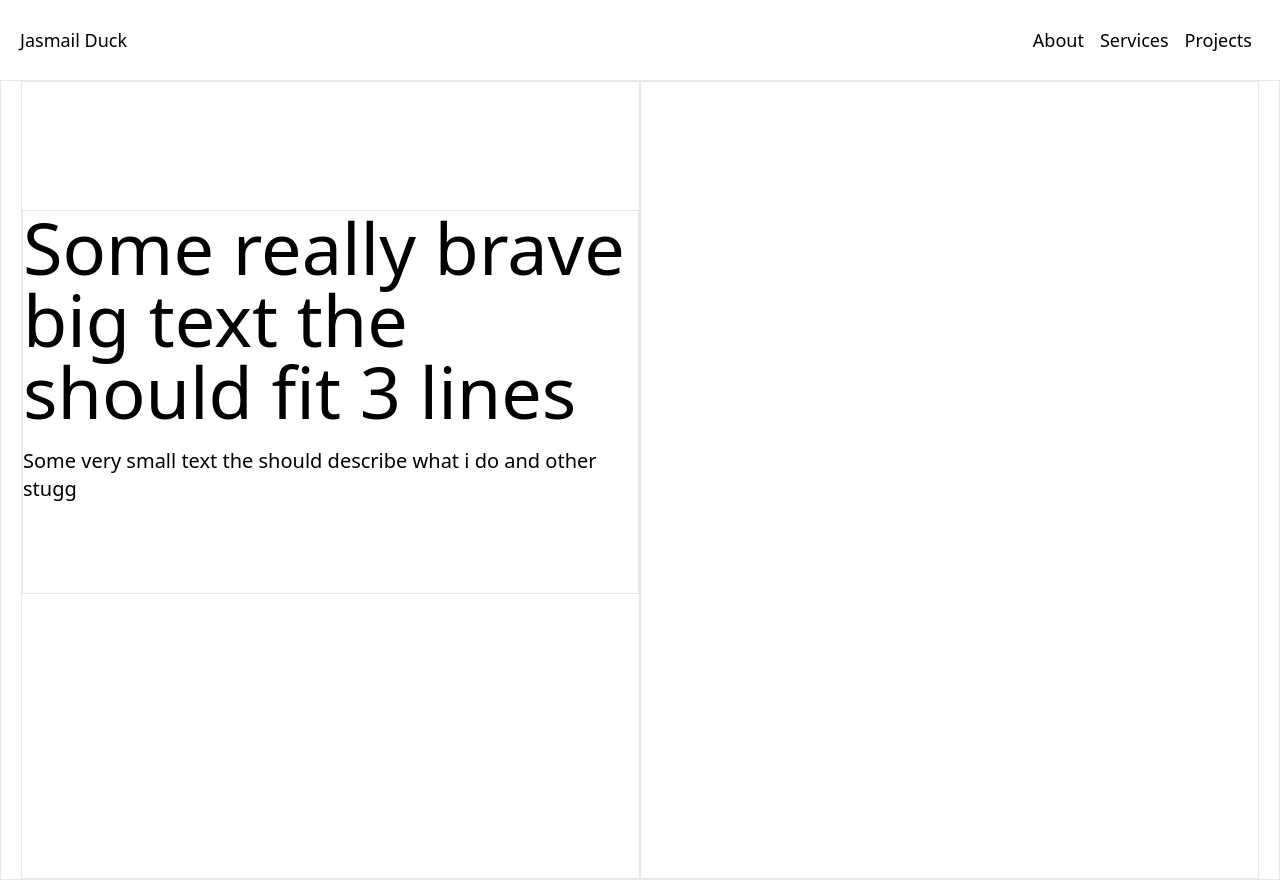
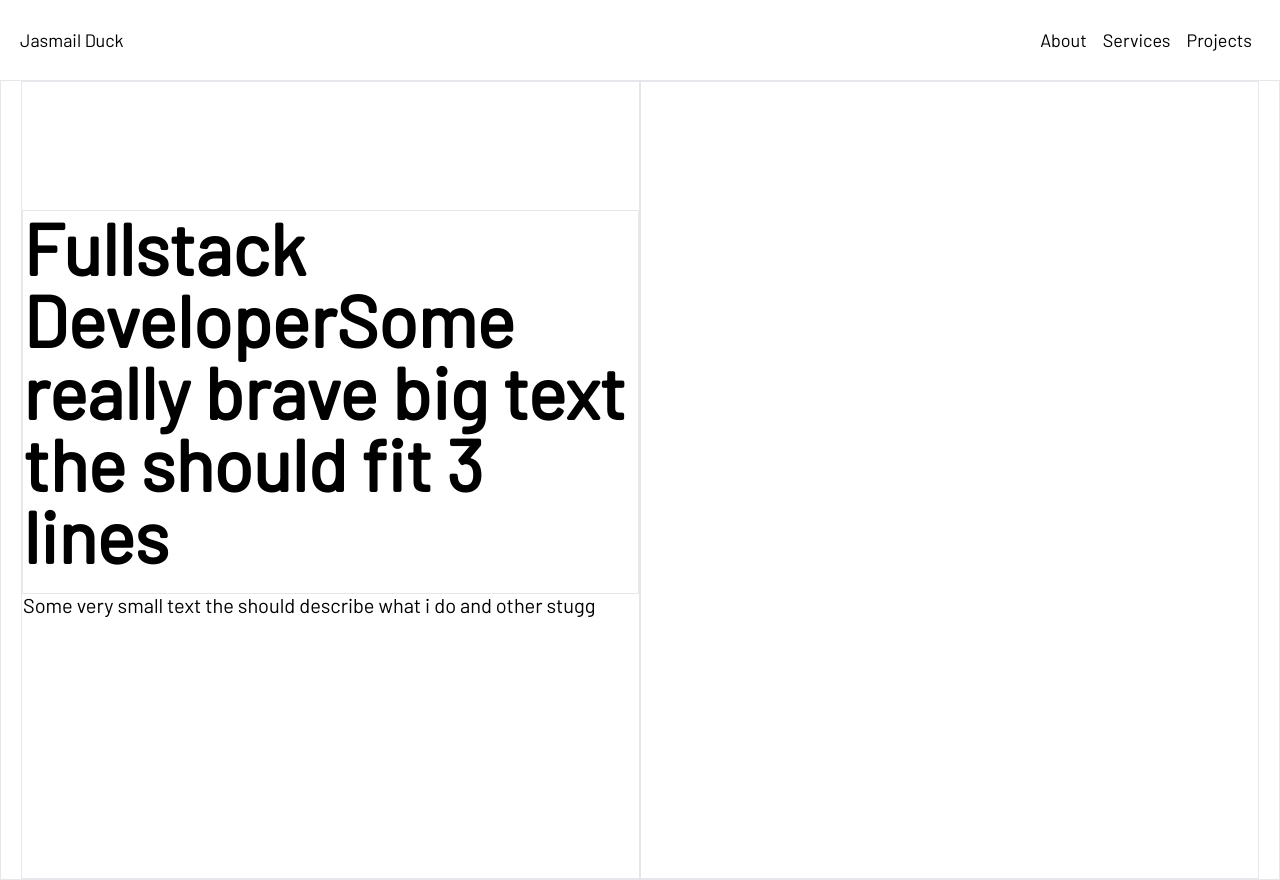
Before and after one commit to JasmailDuck/jasmailWeb, a React (Vite) app: page / in a window 1280 px wide. Built offline with nearby package versions, Linux system fonts and the light colour scheme.

Commit message:
added pretty

```diff
--- a/index.html
+++ b/index.html
@@ -4,9 +4,15 @@
     <meta charset="UTF-8" />
     <link rel="icon" type="image/svg+xml" href="/vite.svg" />
     <meta name="viewport" content="width=device-width, initial-scale=1.0" />
-    <title>Vite + React + TS</title>
+    <link rel="preconnect" href="https://fonts.googleapis.com" />
+    <link rel="preconnect" href="https://fonts.gstatic.com" crossorigin />
+    <link
+      href="https://fonts.googleapis.com/css2?family=Barlow&display=swap"
+      rel="stylesheet"
+    />
+    <title>Jasmail Duck</title>
   </head>
-  <body>
+  <body class="font-primaryFont">
     <div id="root"></div>
     <script type="module" src="/src/main.tsx"></script>
   </body>
--- a/package.json
+++ b/package.json
@@ -6,7 +6,8 @@
   "scripts": {
     "dev": "vite",
     "build": "tsc && vite build",
-    "preview": "vite preview"
+    "preview": "vite preview",
+    "prepare": "husky install"
   },
   "dependencies": {
     "react": "^18.2.0",
@@ -18,6 +19,8 @@
     "@types/react-dom": "^18.0.11",
     "@vitejs/plugin-react": "^3.1.0",
     "autoprefixer": "^10.4.14",
+    "husky": "^8.0.3",
+    "lint-staged": "^13.2.1",
     "postcss": "^8.4.21",
     "tailwindcss": "^3.2.7",
     "typescript": "^4.9.3",
--- a/src/home/sections/S_Overview.tsx
+++ b/src/home/sections/S_Overview.tsx
@@ -1,29 +1,29 @@
-
 const S_Overview = () => {
   return (
     <section id="S_OverviewWrapper" className=" flex justify-center">
-
-        <div id="S_OverviewContainer" className=" max-w-screen-xl w-full border h-screen flex px-5">
-
-            <div className="border flex-1 flex items-start">
-
-                <div className="border h-96 mt-32">
-                    <div>
-                        <h1 className=" text-7xl">Some really brave big text the should fit 3 lines</h1>
-                        <h2 className="text-xl mt-5">Some very small text the should describe what i do and other stugg</h2>
-                    </div>
-                </div>
-
+      <div
+        id="S_OverviewContainer"
+        className=" max-w-screen-xl w-full border h-screen flex px-5"
+      >
+        <div className="border flex-1 flex items-start">
+          <div className="border h-96 mt-32">
+            <div>
+              <div className=" text-7xl font-extrabold">
+                <span>Fullstack Developer</span>Some really brave big text the
+                should fit 3 lines
+              </div>
+              <h2 className="text-xl mt-5">
+                Some very small text the should describe what i do and other
+                stugg
+              </h2>
             </div>
-
-            <div className="border flex-1">
-
-            </div>
-
+          </div>
         </div>
 
+        <div className="border flex-1 "></div>
+      </div>
     </section>
-  )
-}
+  );
+};
 
-export default S_Overview
+export default S_Overview;
--- a/tailwind.config.cjs
+++ b/tailwind.config.cjs
@@ -1,11 +1,12 @@
 /** @type {import('tailwindcss').Config} */
 module.exports = {
-  content: [
-    "./index.html",
-    "./src/**/*.{js,ts,jsx,tsx}",
-  ],
+  content: ["./index.html", "./src/**/*.{js,ts,jsx,tsx}"],
   theme: {
-    extend: {},
+    extend: {
+      fontFamily: {
+        primaryFont: ["Barlow", "sans-serif"],
+      },
+    },
   },
   plugins: [],
-}
+};
```
Also changed, not shown: 2 other files (tests, documents, lock files or other folders).
